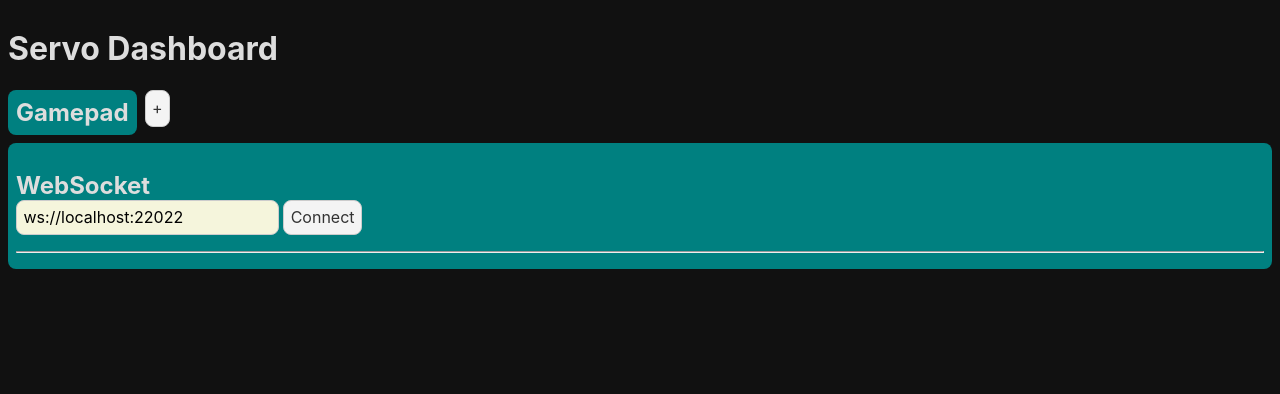
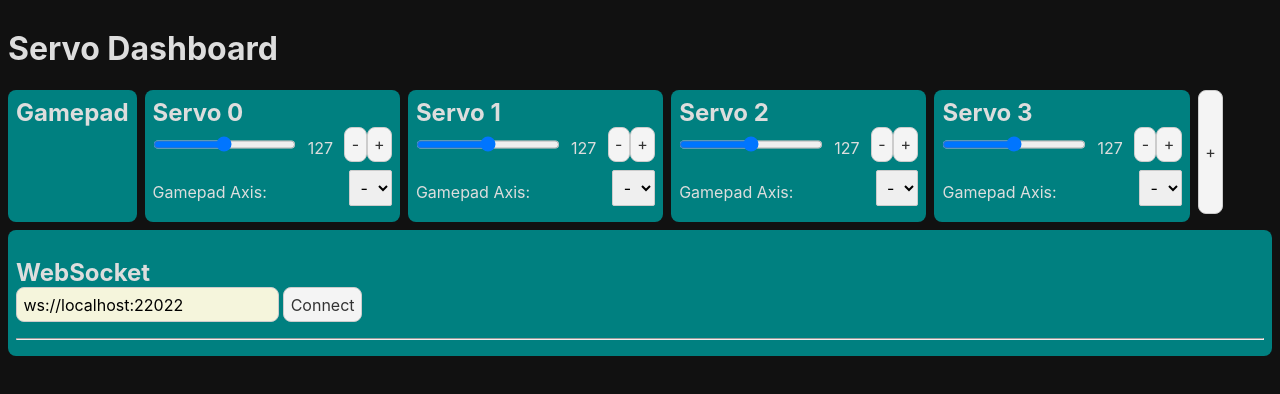
Before and after one commit to frepet/servo-dashboard, a Svelte app: page / in a window 1280 px wide. Shown: the top 394 px of the page. Built offline with nearby package versions, Linux system fonts and the light colour scheme.

Commit message:
Axis select for servos

```diff
--- a/src/App.svelte
+++ b/src/App.svelte
@@ -4,8 +4,8 @@
 	import Servo from "./Servo.svelte";
 
 	const name: String = "Servo Dashboard";
-	let servos = [];
-	let nextID = 0;
+	let servos = [0, 1, 2, 3];
+	let nextID = 4;
 </script>
 
 <h1>{name}</h1>
--- a/src/Controller.svelte
+++ b/src/Controller.svelte
@@ -36,8 +36,9 @@
 <div class='container'>
     <h2>Gamepad</h2>
 
-    {#each axis as value}
+    {#each axis as value, i}
         <div class='row'>
+            {i}
             <input type="range" min={-1} max={1} step={0.01} {value} disabled>
             <p>{value.toFixed(2)}</p>
         </div>
--- a/src/Servo.svelte
+++ b/src/Servo.svelte
@@ -3,7 +3,7 @@
     import { pwms } from "./PWMStore";
     import { clamp } from "./utils";
 
-    export let axis: number = 0;
+    export let axis: number = -1;
     export let startValue = 127;
     export let speed = 1.0;
     export let id: number = 0;
@@ -14,7 +14,9 @@
 
     let poll: number;
     const loop = () => {
-        $pwms[id] = clamp($pwms[id] + ($axes[axis] ?? 0) * speed, 0, 255);
+        if (axis > -1) {
+            $pwms[id] = clamp($pwms[id] + ($axes[axis] ?? 0) * speed, 0, 255);
+        }
         poll = requestAnimationFrame(loop);
     }
     loop();
@@ -27,6 +29,15 @@
         <p>{Math.round($pwms[id])}</p>
         <button on:click={() => $pwms[id]--}>-</button>
         <button on:click={() => $pwms[id]++}>+</button>
+    </div>
+    <div class="row">
+        <p>Gamepad Axis:</p>
+        <select bind:value={axis}>
+            <option value={-1}>-</option>
+            {#each Array($axes.length) as _, i}
+                <option>{i}</option>
+            {/each}
+        </select>
     </div>
 </div>
 
@@ -44,11 +55,12 @@
 
     .row {
         display: flex;
+        justify-content: space-between;
     }
 
     .row p {
         margin: auto 0 auto 0;
-        width: 3em;
+        min-width: 3em;
         text-align: center;
     }
 </style>
```
